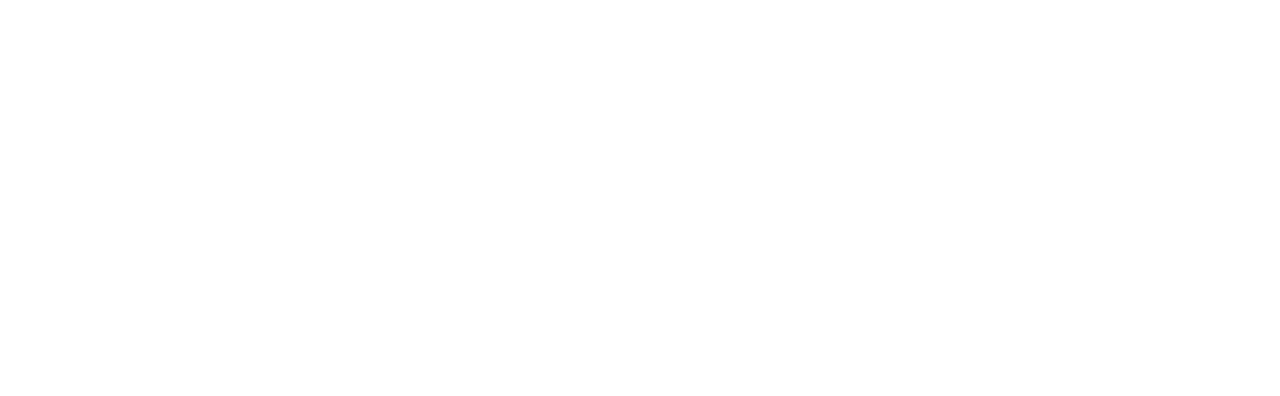
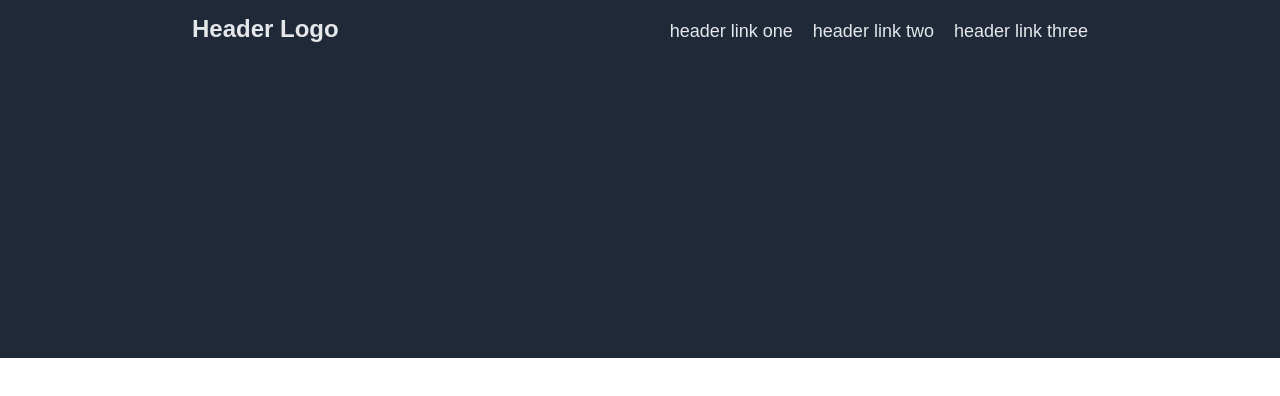
Before and after one commit to deschoene/project-landing-page, a plain HTML site: page index.html in a window 1280 px wide. Drawn offline with Linux system fonts and the light colour scheme.

Commit message:
Add header section to the website

```diff
--- a/css/style.css
+++ b/css/style.css
@@ -0,0 +1,48 @@
+* {
+    margin: 0px;
+    font-family: Arial, Helvetica, sans-serif;
+}
+
+.section {
+    display: flex;
+    justify-content: center;
+}
+
+.section-1 {
+    background-color: #1F2937;
+}
+
+.section-2 {
+    background-color: #1F2937;
+}
+
+.header {
+    display: flex;
+    padding: 15px;
+    align-items: baseline;
+    justify-content: space-between;
+    width: 70%;
+}
+
+.header .logo {
+    font-size: 24px;
+    font-weight: 900;
+}
+
+.header ul {
+    display: flex;
+    list-style-type: none;
+    gap: 20px;
+}
+
+.header a {
+    text-decoration: none;
+    color: #e5e7eb;
+    font-size: 18px;
+}
+
+.banner {
+
+    height: 300px;
+    width: 70%;
+}
--- a/index.html
+++ b/index.html
@@ -3,9 +3,24 @@
 <head>
     <meta charset="UTF-8">
     <meta name="viewport" content="width=device-width, initial-scale=1.0">
-    <title>Document</title>
+    <link rel="stylesheet" href="css/style.css">
+    <title>My First Selfmade Landing Page</title>
 </head>
 <body>
+    <section class="section section-1 ">
+        <div class="header">
+            <a href="#" class="logo">Header Logo</a>
+            <ul>
+                <a href="#"><li>header link one</li></a>
+                <a href="#"><li>header link two</li></a>
+                <a href="#"><li>header link three</li></a>
+            </ul>
+        </div>
+    </section>
+    <section class="section section-2">
+        <div class="banner">
 
+        </div>
+    </section>
 </body>
 </html>
```
